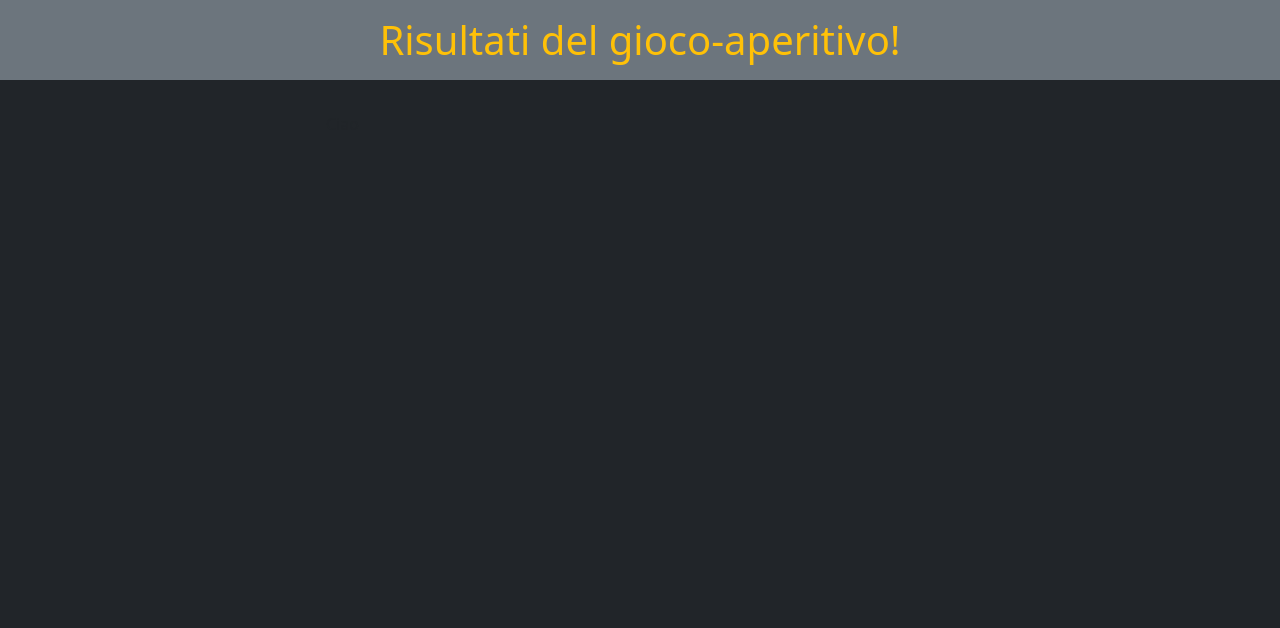
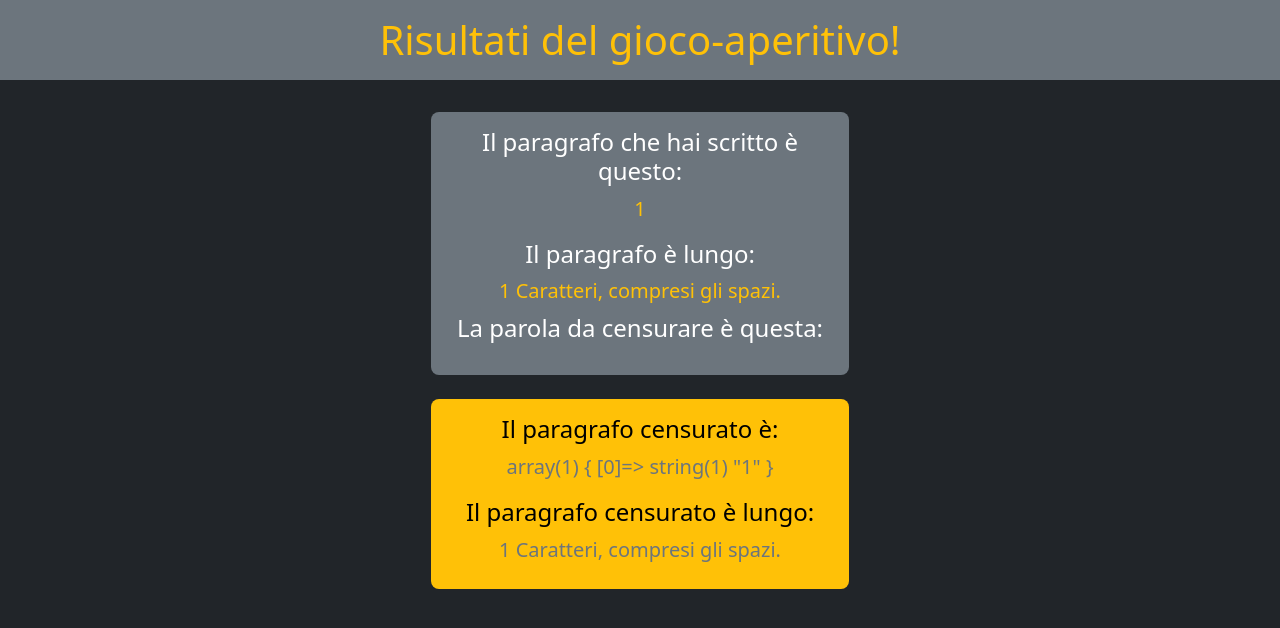
Before and after one commit to Mario-Arista/php-badwords, a PHP site: page /rusults.php?paragrafoUtente=1 in a window 1280 px wide. Shown: the top 628 px of the page. Run offline with PHP 8.4, Linux system fonts and the light colour scheme; data that the repository does not hold is empty.

Commit message:
missing last part of the exercise

```diff
--- a/rusults.php
+++ b/rusults.php
@@ -1,3 +1,13 @@
+<?php
+
+    $paragrafo = $_GET['paragrafoUtente'];
+
+    $censura = $_GET['parola'];
+
+    $paragarfoSeparato = explode(" ", $paragrafo);
+
+?>
+
 <!DOCTYPE html>
 <html lang="it">
 <head>
@@ -16,9 +26,46 @@
         <h1 class="text-warning fs-1 p-3 text-center">Risultati del gioco-aperitivo!</h1>
     </header>
     <main class="container-fluid">
-        <div class="col-6 m-auto pt-4">
-            <div>Ciao</div>
+        <div class="col-4 m-auto pt-4">
+
+        <div class="bg-secondary rounded-3 p-3">
+            <div>
+                <h2 class="text-white fs-4 text-center">Il paragrafo che hai scritto è questo:</h2>
+                <p class="text-warning fs-5 text-center">
+                    <?php echo $paragrafo ?>
+                </p>
+            </div>
+            <div class="pb-2">
+                <h2 class="text-white fs-4 text-center">Il paragrafo è lungo:</h2>
+                <div class="text-warning fs-5 text-center">
+                    <?php echo strlen($paragrafo); ?> Caratteri, compresi gli spazi.
+                </div>
+            </div>
+            <div>
+                <h2 class="text-white fs-4 text-center">La parola da censurare è questa:</h2>
+                <p class="text-warning fs-5 text-center">
+                    <?php echo $censura ?>
+                </p>
+            </div>
+
         </div>
+
+        <div class="bg-warning rounded-3 p-3 mt-4">
+            <div>
+                <h2 class="text-black fs-4 text-center">Il paragrafo censurato è:</h2>
+                <p class="text-secondary fs-5 text-center ">
+                    <?php echo var_dump( $paragarfoSeparato ); ?>
+                </p>
+            </div>
+            <div class="pb-2">
+                <h2 class="text-black fs-4 text-center">Il paragrafo censurato è lungo:</h2>
+                <div class="text-secondary fs-5 text-center">
+                    <?php echo strlen($paragrafo); ?> Caratteri, compresi gli spazi.
+                </div>
+            </div>
+
+        </div>
+
     </main>
 
      <!-- BOOTSTRAP -->
```
Also changed, not shown: index.php (+3 -4 lines).
